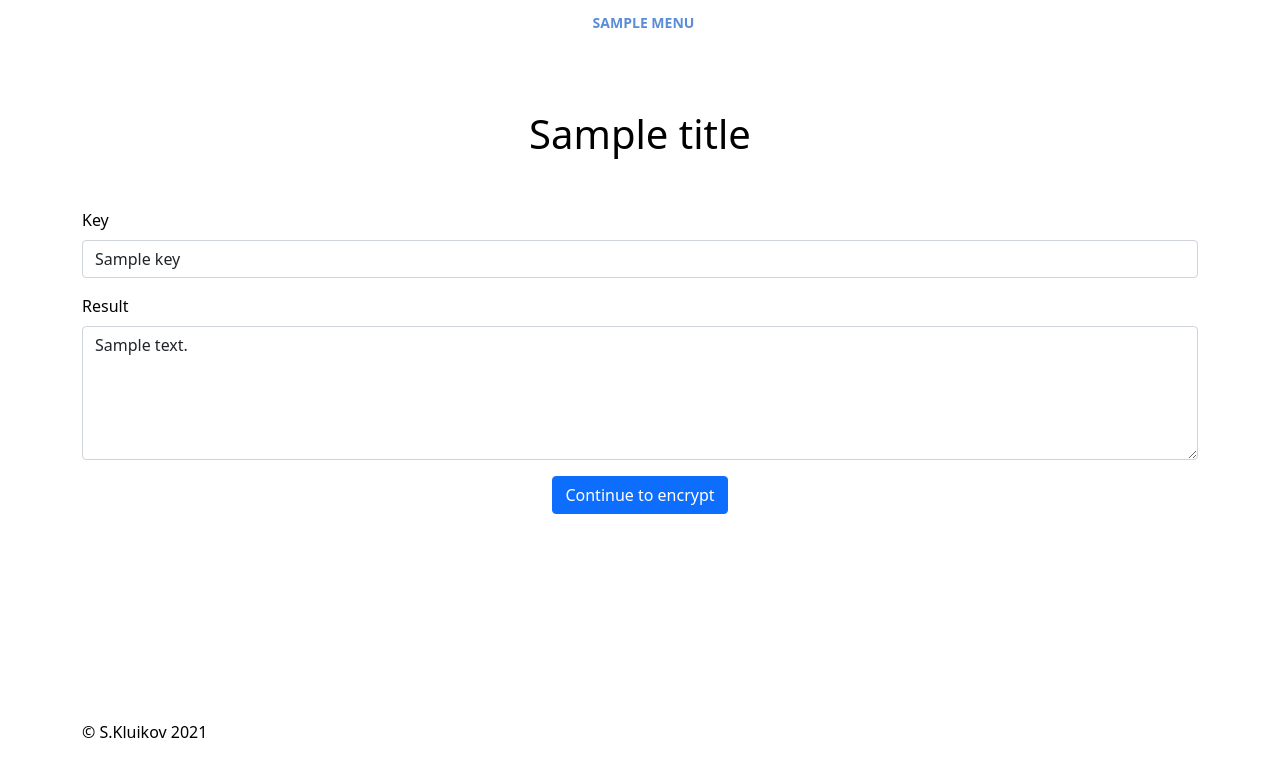
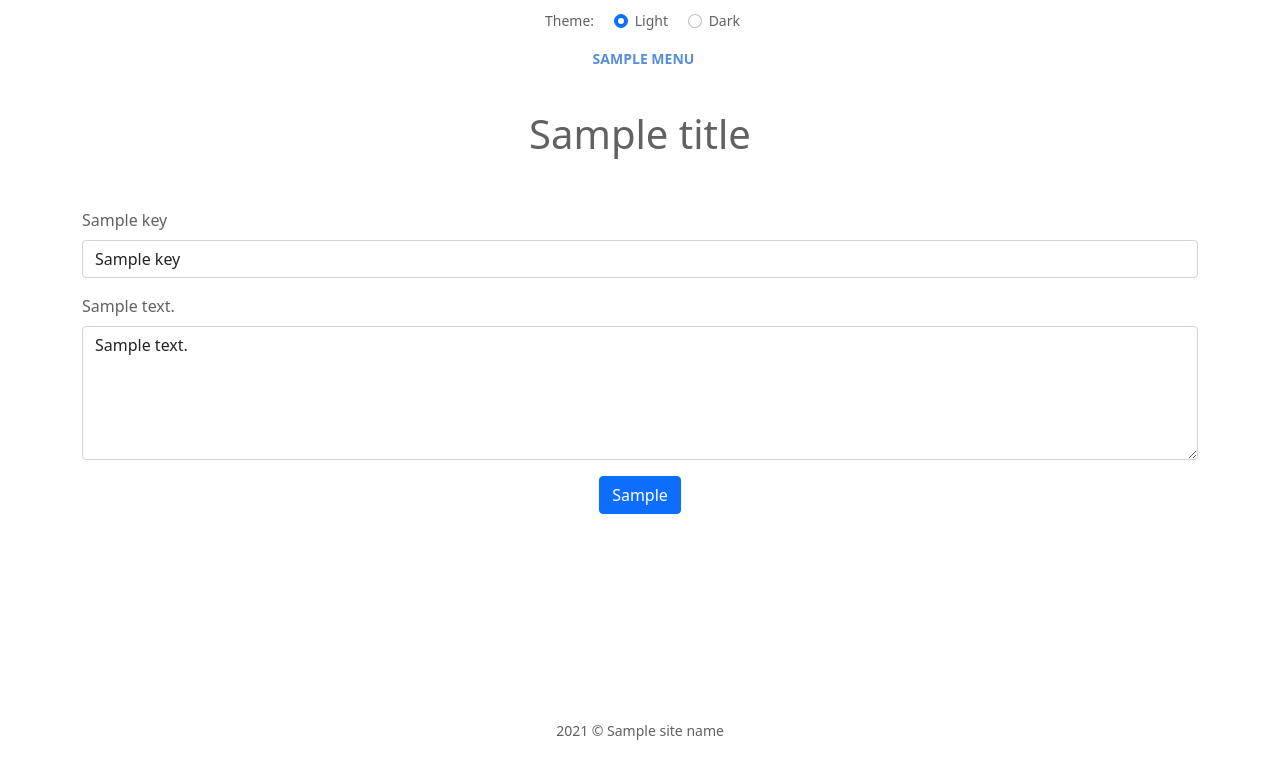
Before and after one commit to GarbGitHub/Crypto, a Flask app: template templates/encrypt.html in a window 1280 px wide. Shown: the top 779 px of the page. Run offline with Flask 2, Linux system fonts and the light colour scheme; the template is opened without the code that fills it: most values are stand-ins (such as "Sample title", 1, 10 or a date in 2020).

Commit message:
edits related to switching application themes

```diff
--- a/templates/base.html
+++ b/templates/base.html
@@ -2,7 +2,8 @@
 <html lang="en">
 <head>
     <meta charset="UTF-8">
-    <title>Title</title>
+    <title>{{ title }}</title>
+    <meta name="description" content="{{ description }}"/>
     <link href="https://cdn.jsdelivr.net/npm/bootstrap@5.0.1/dist/css/bootstrap.min.css" rel="stylesheet"
           integrity="sha384-+0n0xVW2eSR5OomGNYDnhzAbDsOXxcvSN1TPprVMTNDbiYZCxYbOOl7+AMvyTG2x" crossorigin="anonymous">
     <link href="{{ url_for('static', filename='css/style.css') }}" rel="stylesheet">
@@ -13,6 +14,23 @@
         <!-- top -->
         <div class="top">
             <div class="header">
+                <div class="themes small">
+                    <div class="form-check form-check-inline">
+                        <label>Theme:</label>
+                    </div>
+                    <div class="form-check form-check-inline">
+                        <input class="form-check-input" type="radio" name="inlineRadioOptions" id="RadioLight"
+                               value="light">
+                        <label class="form-check-label" for="RadioLight">Light</label>
+                    </div>
+                    <div class="form-check form-check-inline">
+                        <input class="form-check-input" type="radio" name="inlineRadioOptions" id="RadioDark"
+                               value="dark">
+                        <label class="form-check-label" for="RadioDark">Dark</label>
+                    </div>
+                    {#                    <label><input type="radio" name="theme" value="light" checked> Light</label>#}
+                    {#                    <label><input type="radio" name="theme" value="dark"> Dark</label>#}
+                </div>
                 <ul class="menu">
                     {% for m in menu -%}
                         <li>
@@ -24,22 +42,17 @@
             </div>
             <div class="content">
                 {% block content -%}
-                    {% if title -%}
-                        <h1 class="text-center">{{ title }}</h1>
-                    {% else -%}
-                        <h1 class="text-center">Home</h1>
-                    {% endif -%}
+
                 {% endblock -%}
             </div>
         </div>
         <!-- footer -->
         <footer class="footer">
-            <p>
-                &copy; S.Kluikov
+            <p class="text-center small">
                 <script>
                     let CurrentYear = new Date().getFullYear()
                     document.write(CurrentYear)
-                </script>
+                </script> &copy; {{ words.site_name[language] }}
             </p>
         </footer>
     </div>
--- a/templates/inc/inc_encrypt.html
+++ b/templates/inc/inc_encrypt.html
@@ -1,7 +1,9 @@
+<h1 class="text-center">{{ title }}</h1>
 {% if start %}
+    <p class="text-center">{{ description }}</p>
     <form method="post">
         <div class="mb-3">
-            <label for="FormControlTextarea" class="form-label">Text</label>
+            <label for="FormControlTextarea" class="form-label">{{ words.text[language] }}</label>
             <textarea name="text" class="form-control" id="FormControlTextarea" rows="5" required></textarea>
         </div>
 
@@ -10,36 +12,36 @@
                    checked
                    onclick="definingKeyType()">
             <label class="form-check-label" for="flexRadioDefault1">
-                Generate a new key
+                {{ words.generate_new_key[language] }}
             </label>
         </div>
         <div class="mb-3 form-check">
             <input class="form-check-input" type="radio" name="flexRadioDefault" value="2" id="flexRadioDefault2"
                    onclick="definingKeyType()">
             <label class="form-check-label" for="flexRadioDefault2">
-                Use an existing key
+                {{ words.use_existing_key[language] }}
             </label>
         </div>
         <div class="mb-3">
-            <label for="FormControlTypeKey" class="form-label">Existing key</label>
+            <label for="FormControlTypeKey" class="form-label">{{ words.existing_key[language] }}</label>
             <input type="text" name="UserKey" class="form-control" id="FormControlTypeKey" disabled="disabled"
-                   placeholder="example: czL34s8eqmyCeIV454e--Uti6u9pd51_VXMYJKuHxk8=" required value="">
+                   placeholder="czL34s8eqmyCeIV454e--Uti6u9pd51_VXMYJKuHxk8=" required value="">
         </div>
         <p class="text-center">
-            <button type="submit" class="btn btn-primary">Encrypt</button>
+            <button type="submit" class="btn btn-primary">{{ words.encrypt[language] }}</button>
         </p>
     </form>
 {% endif %}
 {% if text %}
     <div class="mb-3">
-        <label for="KeyInput" class="form-label">Key</label>
+        <label for="KeyInput" class="form-label">{{ words.key[language] }}</label>
         <input type="text" name="KeyInput" class="form-control" id="KeyInput" value="{{ key }}">
     </div>
     <div class="mb-3">
-        <label for="AnswerTextarea" class="form-label">Result</label>
+        <label for="AnswerTextarea" class="form-label">{{ words.ciphertext[language] }}</label>
         <textarea class="form-control" id="AnswerTextarea" rows="5">{{ text }}</textarea>
     </div>
     <p class="text-center">
-        <a class="btn btn-primary" href="/encrypt/">Continue to encrypt</a>
+        <a class="btn btn-primary" href="/encrypt/">{{ words.continue_to_encrypt[language] }}</a>
     </p>
 {% endif %}
```
Also changed, not shown: templates/inc/inc_decrypt.html (+6 -4 lines), templates/inc/inc_index.html (+4 -3 lines).
